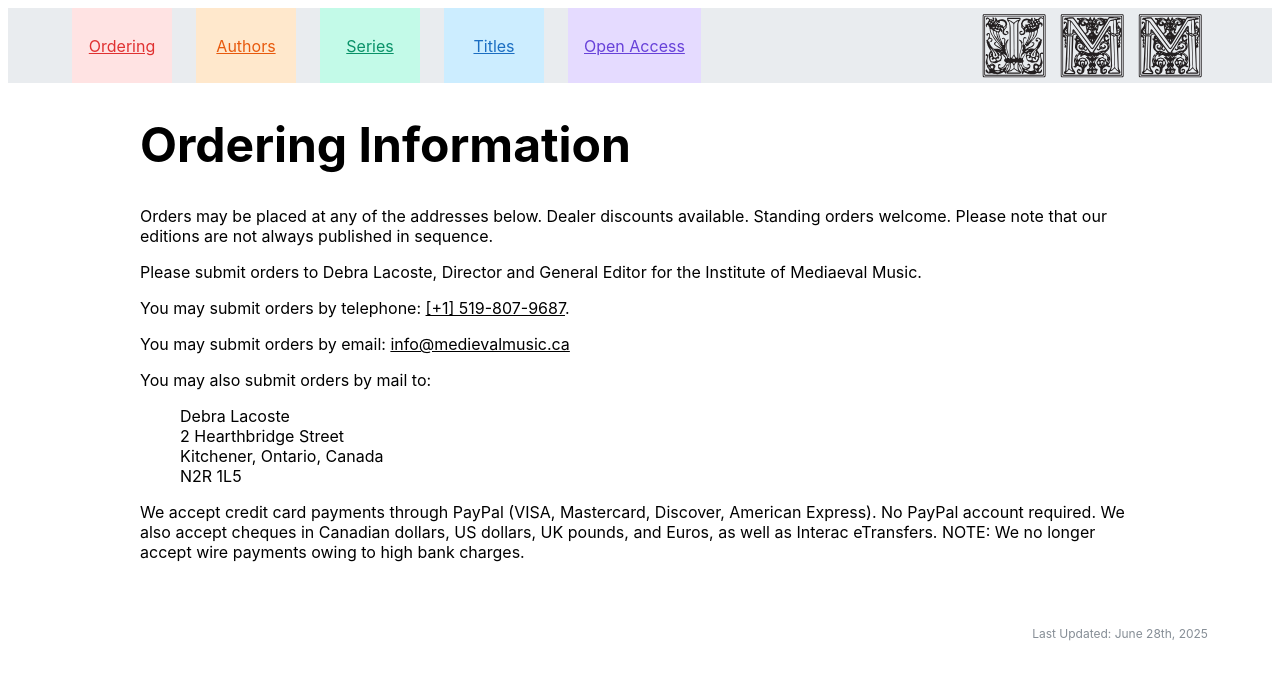
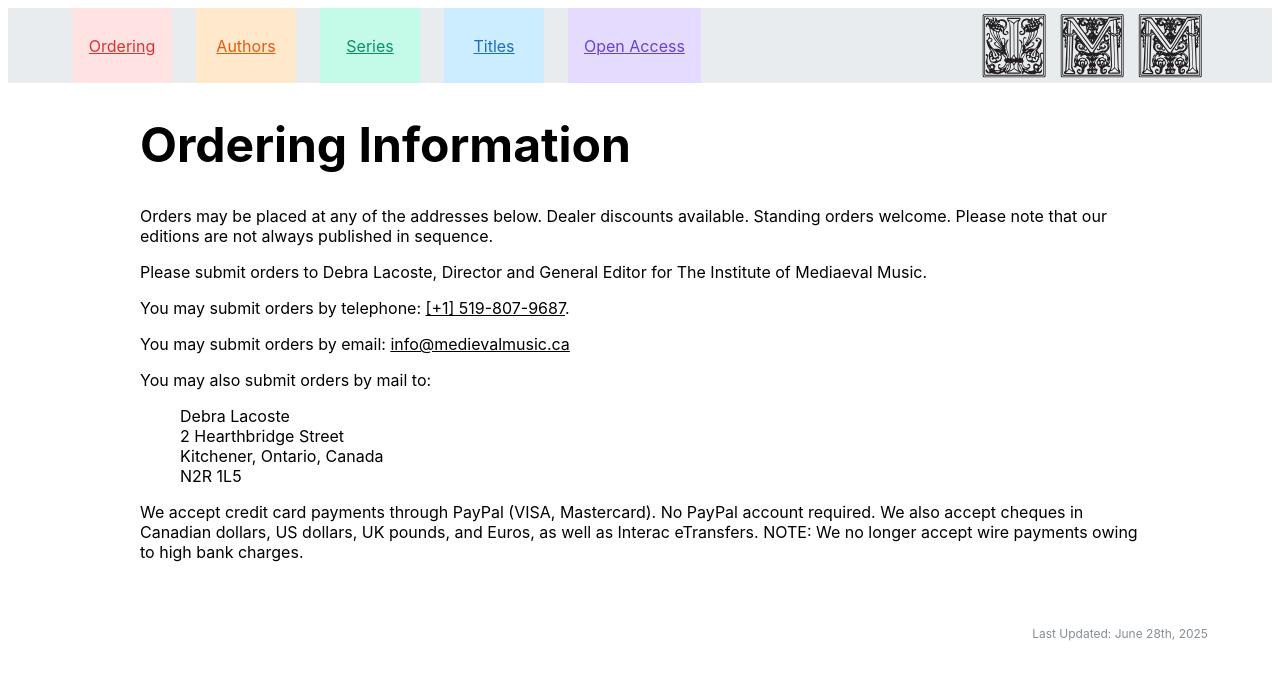
Before and after one commit to medieval-music/website, a Jekyll site: the page built from ordering.md, in a window 1280 px wide. Shown: the top 680 px of the page. Built offline with Jekyll 4.4.1, drawn with Linux system fonts in a browser that asks for light colours.

Commit message:
Update ordering.md

```diff
--- a/ordering.md
+++ b/ordering.md
@@ -5,7 +5,7 @@ title: Ordering Information
 Orders may be placed at any of the addresses below. Dealer discounts available.
 Standing orders welcome. Please note that our editions are not always published in sequence.
 
-Please submit orders to Debra Lacoste, Director and General Editor for the Institute of Mediaeval Music.
+Please submit orders to Debra Lacoste, Director and General Editor for The Institute of Mediaeval Music.
 
 You may submit orders by telephone: [[+1] 519-807-9687](tel:+15198079687).
 
@@ -19,6 +19,6 @@ Kitchener, Ontario, Canada
 N2R 1L5
 
 
-We accept credit card payments through PayPal (VISA, Mastercard, Discover, American Express). No PayPal account required.
+We accept credit card payments through PayPal (VISA, Mastercard). No PayPal account required.
 We also accept cheques in Canadian dollars, US dollars, UK pounds, and Euros, as well as Interac eTransfers.
 NOTE: We no longer accept wire payments owing to high bank charges.
```
